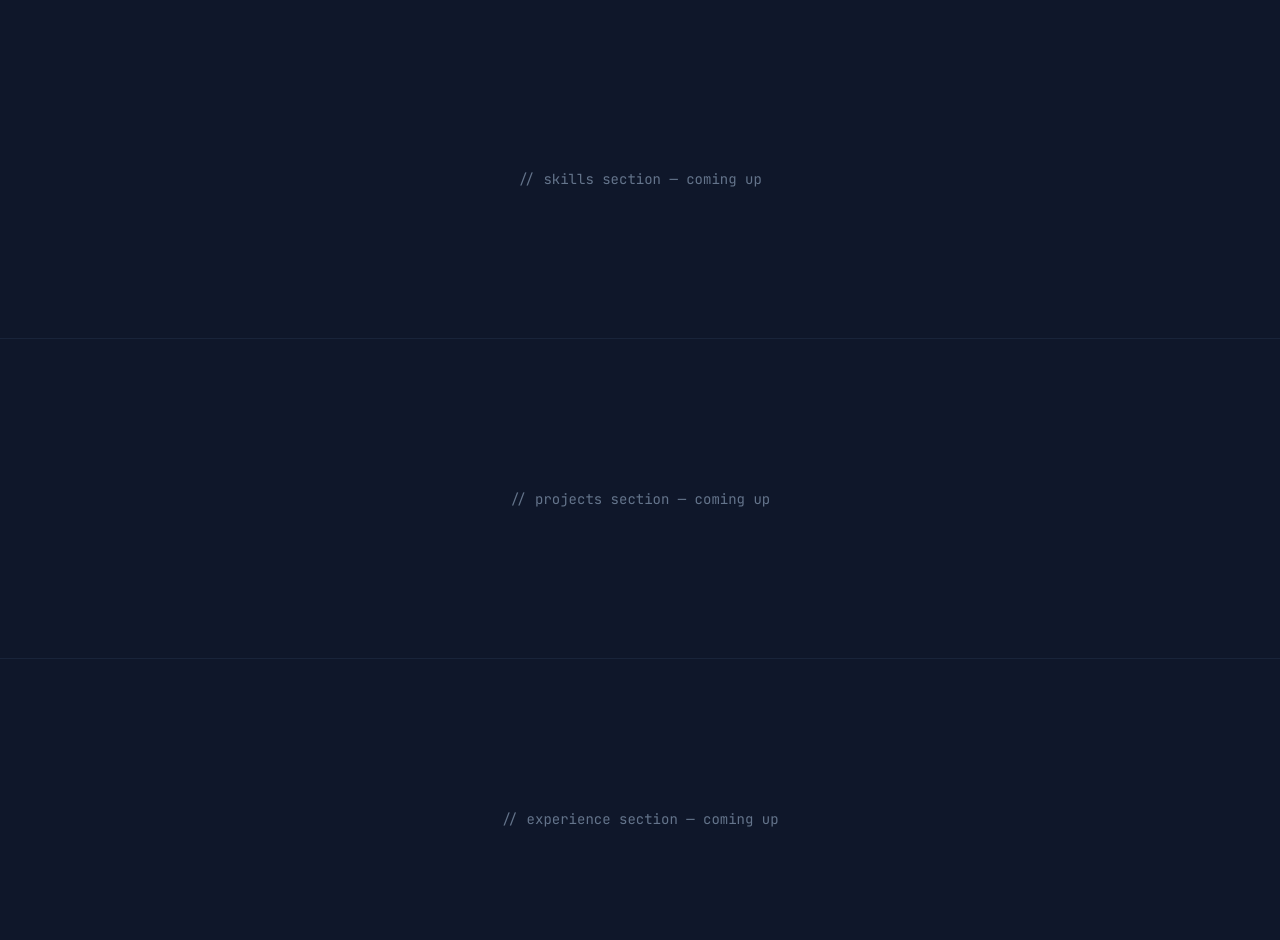
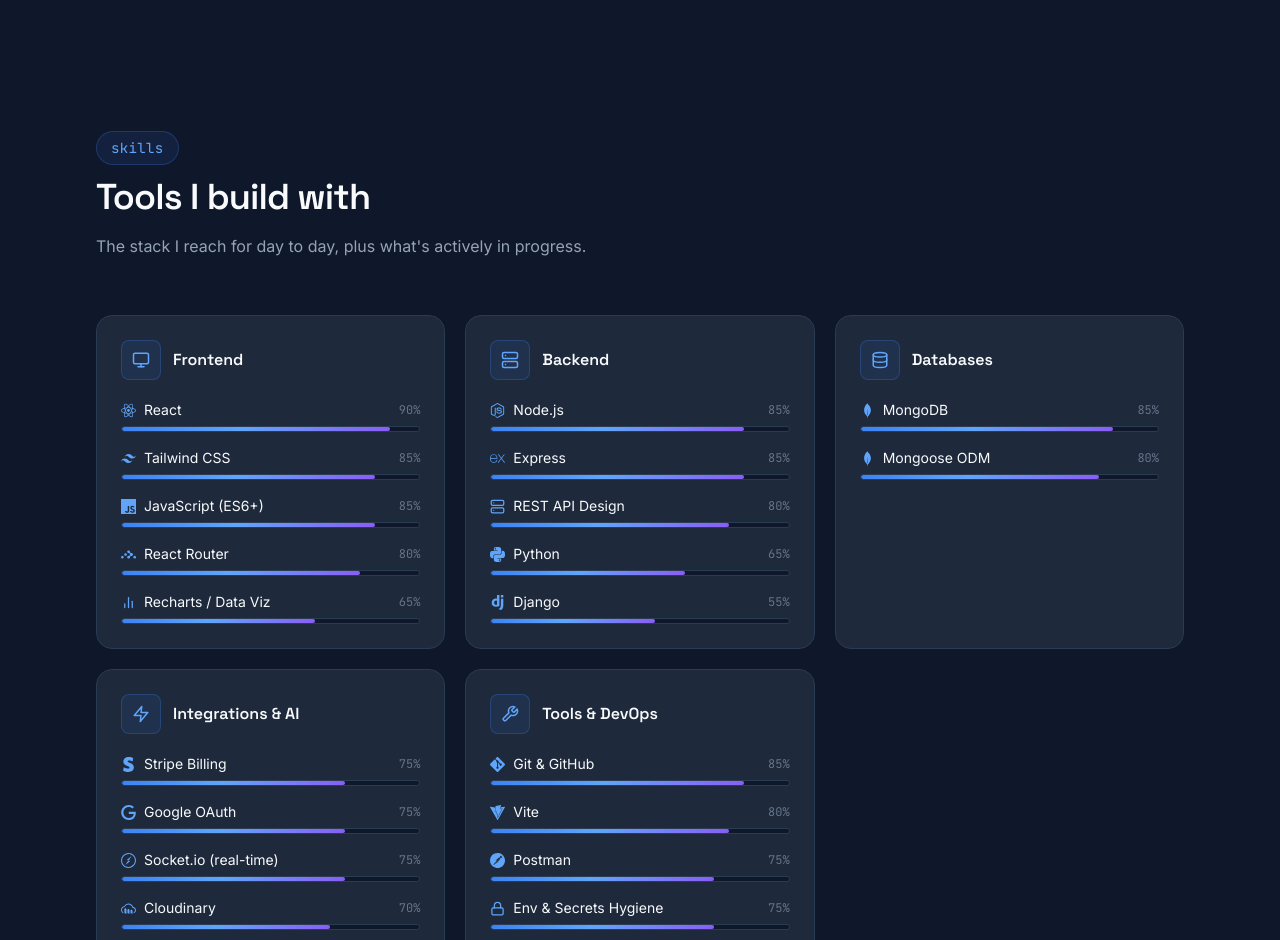
Before and after one commit to tamirat-code/portfolio--1-, a React (Vite) app in the folder portfolio/: page / in a window 1280 px wide. Shown: the part 1860-2800 px from the top of the page. Built offline with nearby package versions, Linux system fonts and the light colour scheme.

Commit message:
feat: add Skills section with animated proficiency bars

```diff
--- /dev/null
+++ b/portfolio/src/data/skills.js
@@ -0,0 +1,81 @@
+import { FiMonitor, FiServer, FiDatabase, FiTool, FiZap } from 'react-icons/fi';
+import {
+  SiReact,
+  SiTailwindcss,
+  SiJavascript,
+  SiReactrouter,
+  SiNodedotjs,
+  SiExpress,
+  SiDjango,
+  SiPython,
+  SiMongodb,
+  SiGit,
+  SiPostman,
+  SiVite,
+  SiStripe,
+  SiGoogle,
+  SiSocketdotio,
+  SiCloudinary,
+
+} from 'react-icons/si';
+import { FiBarChart2, FiMail, FiLock, FiCpu } from 'react-icons/fi';
+
+export const skillCategories = [
+  {
+    id: 'frontend',
+    title: 'Frontend',
+    icon: FiMonitor,
+    skills: [
+      { name: 'React', level: 90, icon: SiReact },
+      { name: 'Tailwind CSS', level: 85, icon: SiTailwindcss },
+      { name: 'JavaScript (ES6+)', level: 85, icon: SiJavascript },
+      { name: 'React Router', level: 80, icon: SiReactrouter },
+      { name: 'Recharts / Data Viz', level: 65, icon: FiBarChart2 },
+    ],
+  },
+  {
+    id: 'backend',
+    title: 'Backend',
+    icon: FiServer,
+    skills: [
+      { name: 'Node.js', level: 85, icon: SiNodedotjs },
+      { name: 'Express', level: 85, icon: SiExpress },
+      { name: 'REST API Design', level: 80, icon: FiServer },
+      { name: 'Python', level: 65, icon: SiPython },
+      { name: 'Django', level: 55, icon: SiDjango },
+    ],
+  },
+  {
+    id: 'databases',
+    title: 'Databases',
+    icon: FiDatabase,
+    skills: [
+      { name: 'MongoDB', level: 85, icon: SiMongodb },
+      { name: 'Mongoose ODM', level: 80, icon: SiMongodb },
+    ],
+  },
+  {
+    id: 'integrations',
+    title: 'Integrations & AI',
+    icon: FiZap,
+    skills: [
+      { name: 'Stripe Billing', level: 75, icon: SiStripe },
+      { name: 'Google OAuth', level: 75, icon: SiGoogle },
+      { name: 'Socket.io (real-time)', level: 75, icon: SiSocketdotio },
+      { name: 'Cloudinary', level: 70, icon: SiCloudinary },
+       { name: 'OpenAI API', level: 60, icon: FiCpu },
+      { name: 'Nodemailer / Email', level: 70, icon: FiMail },
+    ],
+  },
+  {
+    id: 'tools',
+    title: 'Tools & DevOps',
+    icon: FiTool,
+    skills: [
+      { name: 'Git & GitHub', level: 85, icon: SiGit },
+      { name: 'Vite', level: 80, icon: SiVite },
+      { name: 'Postman', level: 75, icon: SiPostman },
+      { name: 'Env & Secrets Hygiene', level: 75, icon: FiLock },
+    ],
+  },
+];
--- a/portfolio/src/pages/Home.jsx
+++ b/portfolio/src/pages/Home.jsx
@@ -1,7 +1,7 @@
 import { Hero } from '@/sections/Hero';
 import { About } from '@/sections/About';
-
-const upcomingSections = ['skills', 'projects', 'experience', 'education', 'services', 'contact'];
+import { Skills } from '@/sections/Skills';
+const upcomingSections = [ 'projects', 'experience', 'education', 'services', 'contact'];
 
 
 export function Home() {
@@ -9,6 +9,7 @@
     <>
       <Hero />
       <About />
+      <Skills />
       {upcomingSections.map((id) => (
         <section
           key={id}
--- /dev/null
+++ b/portfolio/src/sections/Skills.jsx
@@ -0,0 +1,63 @@
+import { motion } from 'framer-motion';
+import { Section } from '@/components/Section';
+import { skillCategories } from '@/data/skills';
+import { staggerContainer, slideUp, sectionViewport } from '@/utils/motionVariants';
+
+function SkillBar({ skill }) {
+  return (
+    <div>
+      <div className="flex items-center justify-between mb-1.5">
+        <div className="flex items-center gap-2 text-sm text-ink">
+          <skill.icon className="text-primary-400 shrink-0" size={15} />
+          <span>{skill.name}</span>
+        </div>
+        <span className="font-mono text-xs text-ink-faint">{skill.level}%</span>
+      </div>
+      <div className="h-1.5 w-full rounded-full bg-bg overflow-hidden border border-card-border">
+        <motion.div
+          initial={{ width: 0 }}
+          whileInView={{ width: `${skill.level}%` }}
+          viewport={sectionViewport}
+          transition={{ duration: 1, ease: [0.22, 1, 0.36, 1], delay: 0.15 }}
+          className="h-full rounded-full bg-accent-gradient"
+        />
+      </div>
+    </div>
+  );
+}
+
+export function Skills() {
+  return (
+    <Section
+      id="skills"
+      eyebrow="skills"
+      title="Tools I build with"
+      subtitle="The stack I reach for day to day, plus what's actively in progress."
+    >
+      <motion.div
+        variants={staggerContainer(0.1)}
+        initial="hidden"
+        whileInView="visible"
+        viewport={sectionViewport}
+        className="grid sm:grid-cols-2 lg:grid-cols-3 gap-5"
+      >
+        {skillCategories.map((category) => (
+          <motion.div key={category.id} variants={slideUp} className="card-base p-6">
+            <div className="flex items-center gap-3 mb-5">
+              <div className="w-10 h-10 rounded-lg bg-primary-500/10 border border-primary-500/25 flex items-center justify-center text-primary-400">
+                <category.icon size={18} />
+              </div>
+              <h3 className="font-display font-semibold text-ink">{category.title}</h3>
+            </div>
+
+            <div className="flex flex-col gap-4">
+              {category.skills.map((skill) => (
+                <SkillBar key={skill.name} skill={skill} />
+              ))}
+            </div>
+          </motion.div>
+        ))}
+      </motion.div>
+    </Section>
+  );
+}
```
